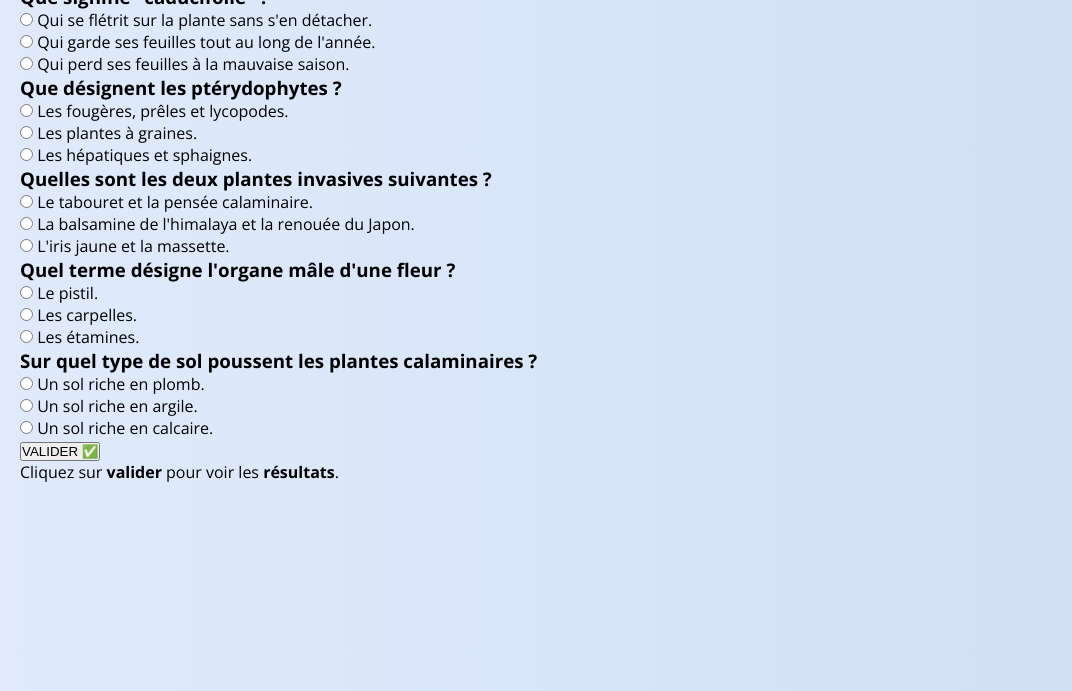
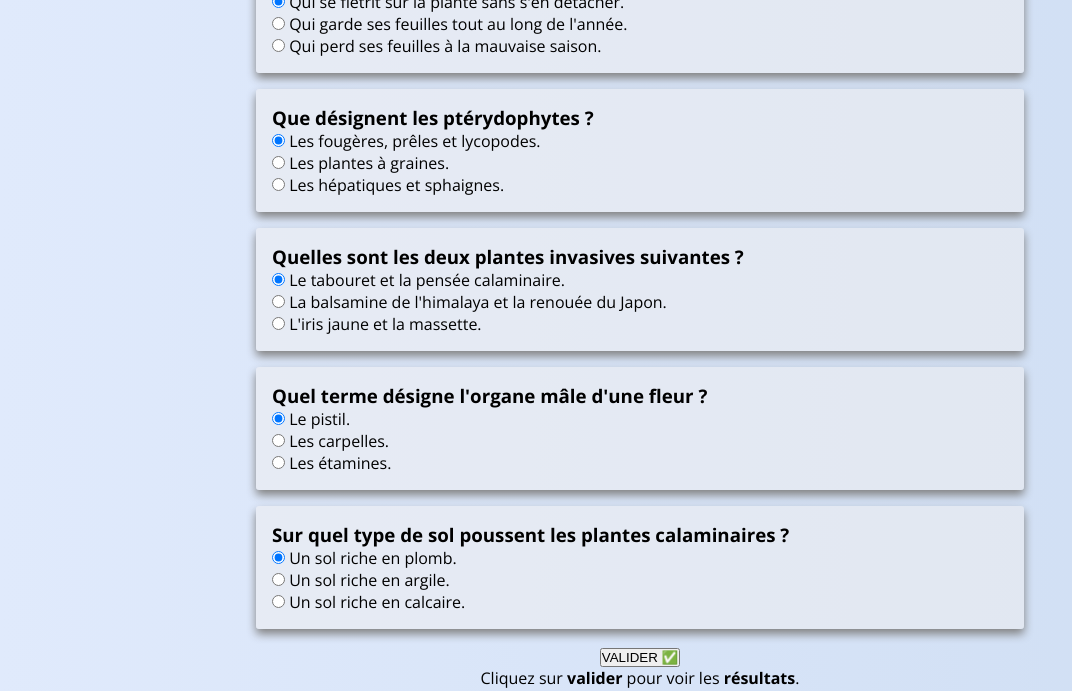
Before and after one commit to IrisKerr/Quizz-JS-botanique, a plain HTML site: page Quizz-JS-botanique/index.html in a window 1280 px wide. Shown: the part 109-800 px from the top of the page, without its empty margins (0-1072 px from the left). Drawn offline with nearby package versions, Linux system fonts and the light colour scheme.

Commit message:
html and css base

```diff
--- a/Quizz-JS-botanique/index.html
+++ b/Quizz-JS-botanique/index.html
@@ -22,71 +22,93 @@
       <div class="question__block">
         <h3>Que signifie "caducifolié" ?</h3>
         <div class="question__answer">
-          <input type="radio" name="q1">
-          <label for="q1">Qui se flétrit sur la plante sans s'en détacher.</label>
+          <input type="radio" id="marcescent" name="q1" value="a" checked>
+          <label for="marcescent">Qui se flétrit sur la plante sans s'en détacher.</label>
         </div>
         <div class="question__answer">
-          <input type="radio" name="q1">
-          <label for="q1">Qui garde ses feuilles tout au long de l'année.</label>
+          <input type="radio" id="persistent" name="q1" value="b">
+          <label for="persistent">Qui garde ses feuilles tout au long de l'année.</label>
         </div>
         <div class="question__answer">
-          <input type="radio" name="q1">
-          <label for="q1">Qui perd ses feuilles à la mauvaise saison.</label>
+          <input type="radio" id="caducifolié" name="q1" value="c">
+          <label for="caducifolié">Qui perd ses feuilles à la mauvaise saison.</label>
         </div>
       </div>
 
 
-  </div>
+
 
       <div class="question__block">
         <h3 class="question__title">Que désignent les ptérydophytes ?</h3>
-    <div class="question__answer"><input type="radio" name="q2">
-      <label for="q2">Les fougères, prêles et lycopodes.</label></div>
-    <div class="question__answer"><input type="radio" name="q2">
-      <label for="q2">Les plantes à graines.</label></div>
-    <div class="question__answer"><input type="radio" name="q2">
-      <label for="q2">Les hépatiques et sphaignes.</label>
+
+        <div class="question__answer">
+          <input type="radio" id="ptéridophyte" name="q2" value="a" checked>
+          <label for="ptéridophyte">Les fougères, prêles et lycopodes.</label></div>
+
+        <div class="question__answer">
+          <input type="radio" id="spermatophyte" name="q2" value="b">
+          <label for="spermatophyte">Les plantes à graines.</label></div>
+
+        <div class="question__answer">
+          <input type="radio" id="bryophyte" name="q2" value="c">
+          <label for="bryophyte">Les hépatiques et sphaignes.</label>
         </div>
       </div>
 
       <div class="question__block">
         <h3 class="question__title">Quelles sont les deux plantes invasives suivantes ?</h3>
-    <div class="question__answer"><input type="radio" name="q3">
-      <label for="q3">Le tabouret et la pensée calaminaire.</label></div>
-    <div class="question__answer"><input type="radio" name="q3">
-      <label for="q3">La balsamine de l'himalaya et la renouée du Japon.</label></div>
-    <div class="que3tion__answer"><input type="radio" name="q3">
-      <label for="q3">L'iris jaune et la massette.</label>
+
+        <div class="question__answer"><input type="radio" id="calaminaire" name="q3" value="a" checked>
+          <label for="calaminaire">Le tabouret et la pensée calaminaire.</label></div>
+
+        <div class="question__answer"><input type="radio" id="balsamine" name="q3" value="b">
+          <label for="balsamine">La balsamine de l'himalaya et la renouée du Japon.</label></div>
+
+        <div class="que3tion__answer"><input type="radio" id="iris" name="q3" value="c">
+          <label for="iris">L'iris jaune et la massette.</label>
         </div>
       </div>
 
 
       <div class="question__block">
         <h3 class="question__title">Quel terme désigne l'organe mâle d'une fleur ?</h3>
-    <div class="question__answer"><input type="radio" name="q4">
-      <label for="q4">Le pistil.</label></div>
-    <div class="question__answer"><input type="radio" name="q4">
-      <label for="q4">Les carpelles.</label></div>
-    <div class="que4tion__answer"><input type="radio" name="q4">
-      <label for="q4">Les étamines.</label>
+
+        <div class="question__answer"><input type="radio" id="pistil" name="q4" value="a" checked>
+          <label for="pistil">Le pistil.</label></div>
+
+        <div class="question__answer"><input type="radio" id="carpelle" name="q4" value="b">
+          <label for="carpelle">Les carpelles.</label></div>
+
+        <div class="question__answer"><input type="radio" id="étamine" name="q4" value="c">
+          <label for="étamine">Les étamines.</label>
         </div>
       </div>
 
       <div class="question__block">
         <h3 class="question__title">Sur quel type de sol poussent les plantes calaminaires ?</h3>
-    <div class="question__answer"><input type="radio" name="q5">
-      <label for="q5">Un sol riche en plomb.</label></div>
-    <div class="question__answer"><input type="radio" name="q5">
-      <label for="q5">Un sol riche en argile.</label></div>
-    <div class="question__answer"><input type="radio" name="q5">
-      <label for="q5">Un sol riche en calcaire.</label>
+
+        <div class="question__answer"><input type="radio" id="plomb" name="q5" value="a" checked>
+          <label for="plomb">Un sol riche en plomb.</label></div>
+
+        <div class="question__answer"><input type="radio" id="argile" name="q5" value="b">
+          <label for="argile">Un sol riche en argile.</label></div>
+
+        <div class="question__answer"><input type="radio" id="calcaire" name="q5" value="c">
+          <label for="calcaire">Un sol riche en calcaire.</label>
         </div>
       </div>
 
+
+
       <button type="submit">VALIDER ✅</button>
-  <div class="results">Cliquez sur <strong>valider </strong>pour voir les <strong>résultats</strong>.</div>
+    </form>
 
-  </form>
+    <div class="results">Cliquez sur <strong>valider </strong>pour voir les <strong>résultats</strong>.
+      <p class="mark"></p>
+      <p class="help"></p>
+    </div>
+
+
   </div>
 
   <script src="app.js"></script>
--- a/Quizz-JS-botanique/style.css
+++ b/Quizz-JS-botanique/style.css
@@ -10,5 +10,21 @@ body {
   min-height: 100vh;
   font-family: Open sans, sans-serif;
   background: linear-gradient(to right, #e0eafc, #cfdef3);
-  padding: clamp(20px, 5vw, 50px) 20px 10px;
+  text-align: center;
 }
+
+.container {
+  display: flex;
+  flex-direction: column;
+  max-width: 800px;
+  margin: auto;
+}
+
+.question__block {
+  text-align: left;
+  background: rgba(241, 240, 240, 0.5);
+  padding: 1em;
+  margin: 1em;
+  border-radius: 0.2em;
+  box-shadow: 0px 5px 10px grey;
+}
```
Lines whose indentation alone changed are shown as unchanged.
